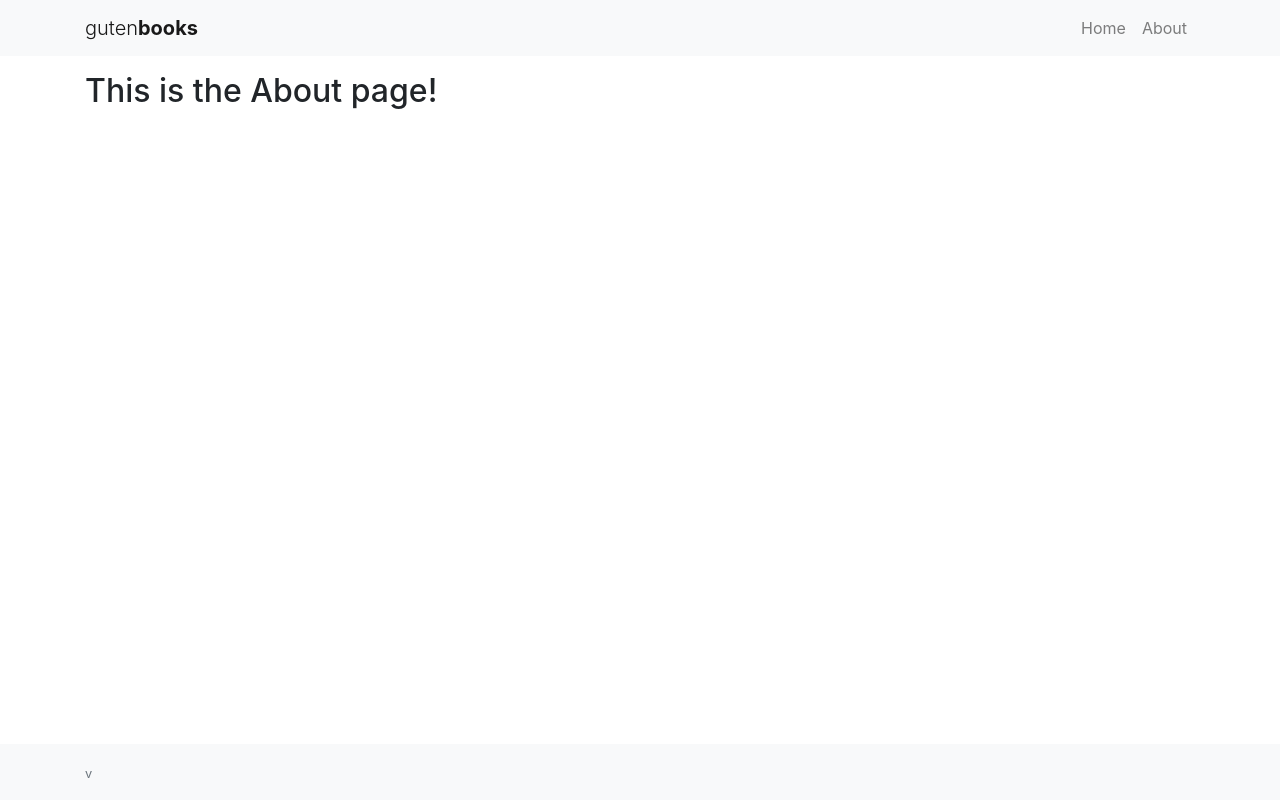
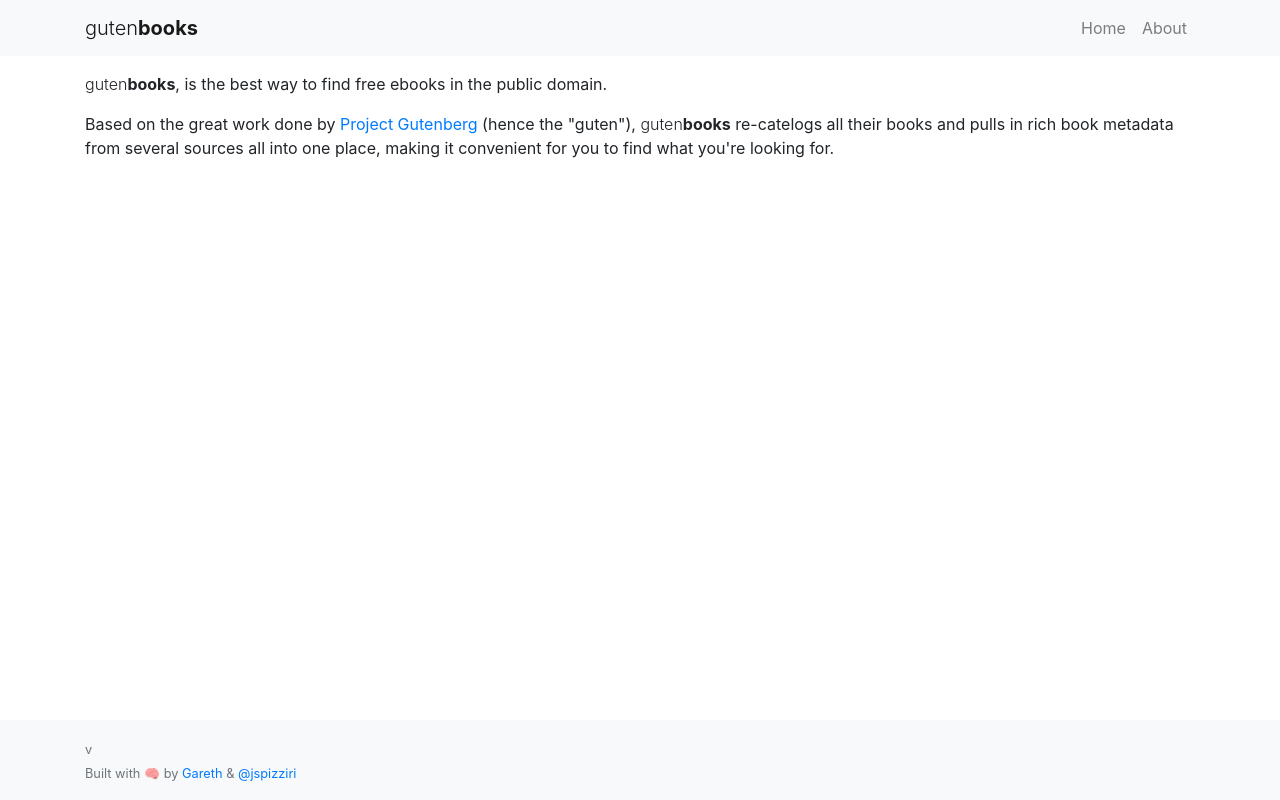
Before and after one commit to gutenbooks/app, a React (Create React App) app: page /about in a window 1280 px wide. Built offline with nearby package versions, Linux system fonts and the light colour scheme; no server answers.

Commit message:
feat(About, Footer): add more infor about the project and its creators

```diff
--- a/src/App.tsx
+++ b/src/App.tsx
@@ -7,6 +7,7 @@
 import { Navbar, Nav } from 'react-bootstrap';
 
 import withTracker from './components/withTracker';
+import Brand from './components/Brand';
 import Footer from './components/Footer';
 import Home from './pages/Home';
 import Search from './pages/Search';
@@ -19,7 +20,7 @@
        <Navbar bg="light" expand="lg" className="mb-3">
           <div className="container">
             <Navbar.Brand href="/">
-              <span className="font-weight-light">guten</span><span className="font-weight-bold">books</span>
+              <Brand/>
             </Navbar.Brand>
             <Navbar.Toggle aria-controls="basic-navbar-nav" />
             <Navbar.Collapse id="basic-navbar-nav">
--- /dev/null
+++ b/src/components/Brand.tsx
@@ -0,0 +1,11 @@
+import React from 'react';
+
+const Brand: React.FC = () => {
+  return (
+    <>
+      <span className="font-weight-light">guten</span><span className="font-weight-bold">books</span>
+    </>
+  );
+}
+
+export default Brand;
--- /dev/null
+++ b/src/components/BuiltWith.tsx
@@ -0,0 +1,31 @@
+import React, { useState } from 'react';
+import useInterval from '../hooks/useInterval';
+
+const emoji = [
+    `❤️`,
+    `🤓`,
+    `🧠`,
+    `💻`,
+    `🕶️`,
+];
+
+const getRandomIndex = (): number =>{
+  return (Math.floor(Math.random() * 10000)) % emoji.length;
+}
+
+const BuiltWith: React.FC = () => {
+  const [index, setIndex] = useState(getRandomIndex());
+  const interval = 30 * 1000; // 6 seconds
+
+  useInterval(() => {
+    setIndex(getRandomIndex());
+  }, interval);
+
+  return (
+    <>
+      Built with {emoji[index]} by <a href="https://garethjohnson.io/" target="_blank" rel="noopener noreferrer">Gareth</a> & <a href="https://twitter.com/jspizziri" target="_blank" rel="noopener noreferrer">@jspizziri</a>
+    </>
+  );
+}
+
+export default BuiltWith;
--- a/src/components/Footer.tsx
+++ b/src/components/Footer.tsx
@@ -1,4 +1,6 @@
 import React from 'react';
+
+import BuiltWith from './BuiltWith';
 
 const Footer: React.FC = () => {
   return (
@@ -6,6 +8,8 @@
       <div className="container">
         <span className="small text-muted">
           v{process.env.REACT_APP_VERSION}
+          <br/>
+          <BuiltWith/>
         </span>
       </div>
     </footer>
--- /dev/null
+++ b/src/hooks/useInterval.ts
@@ -0,0 +1,24 @@
+import { useEffect, useRef } from 'react';
+
+const useInterval = (callback: any, delay: number) => {
+  const savedCallback = useRef(callback);
+
+  // Remember the latest callback.
+  useEffect(() => {
+    savedCallback.current = callback;
+  }, [callback]);
+
+  // Set up the interval.
+  useEffect(() => {
+    function tick() {
+      savedCallback.current();
+    }
+
+    if (delay !== null) {
+      let id = setInterval(tick, delay);
+      return () => clearInterval(id);
+    }
+  }, [delay]);
+}
+
+export default useInterval;
--- a/src/pages/About.tsx
+++ b/src/pages/About.tsx
@@ -1,9 +1,17 @@
 import React from 'react';
+
+import Brand from '../components/Brand';
 
 const About: React.FC = () => {
   return (
     <div className="container">
-      <h2>This is the About page!</h2>
+      <p>
+        <Brand/>, is the best way to find free ebooks in the public domain.
+      </p>
+
+      <p>
+        Based on the great work done by <a href="https://gutenberg.org" target="_blank" rel="noopener noreferrer">Project Gutenberg</a> (hence the "guten"), <Brand/> re-catelogs all their books and pulls in rich book metadata from several sources all into one place, making it convenient for you to find what you're looking for.
+      </p>
     </div>
   );
 }
```
